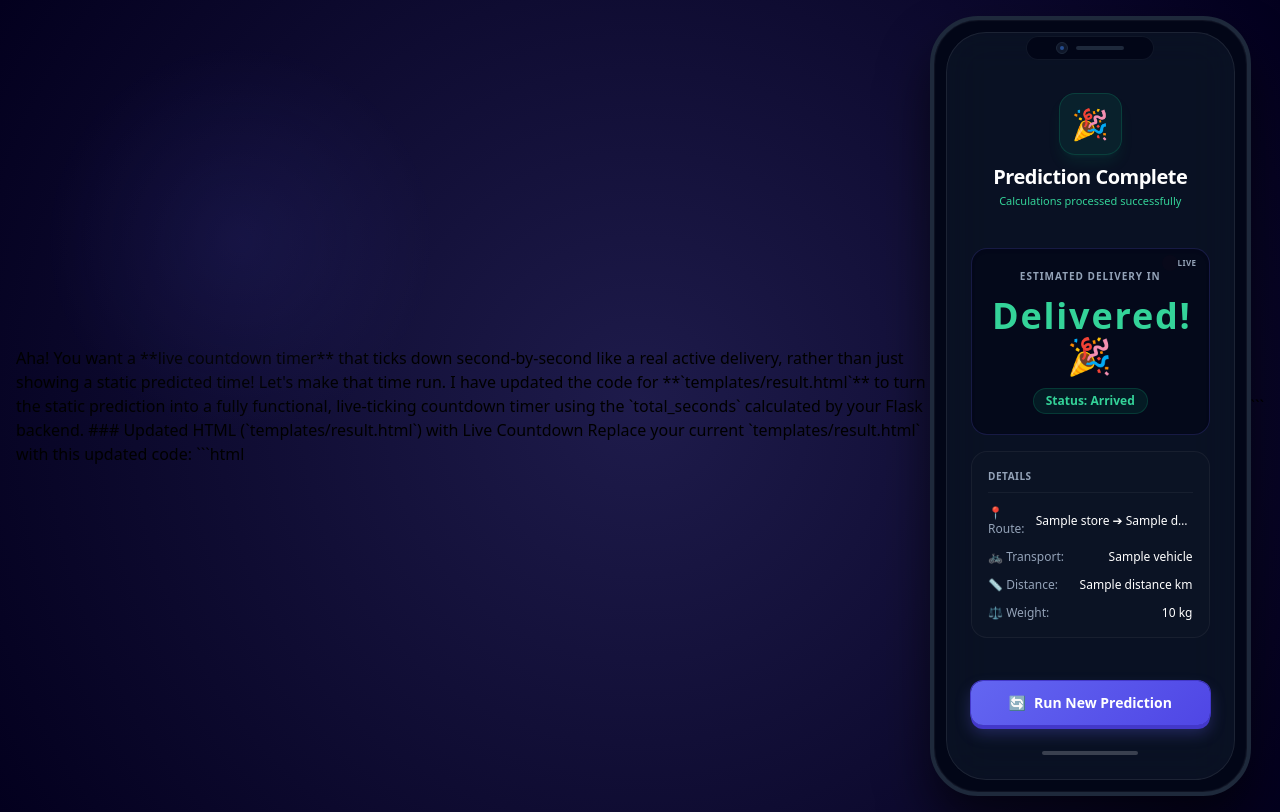
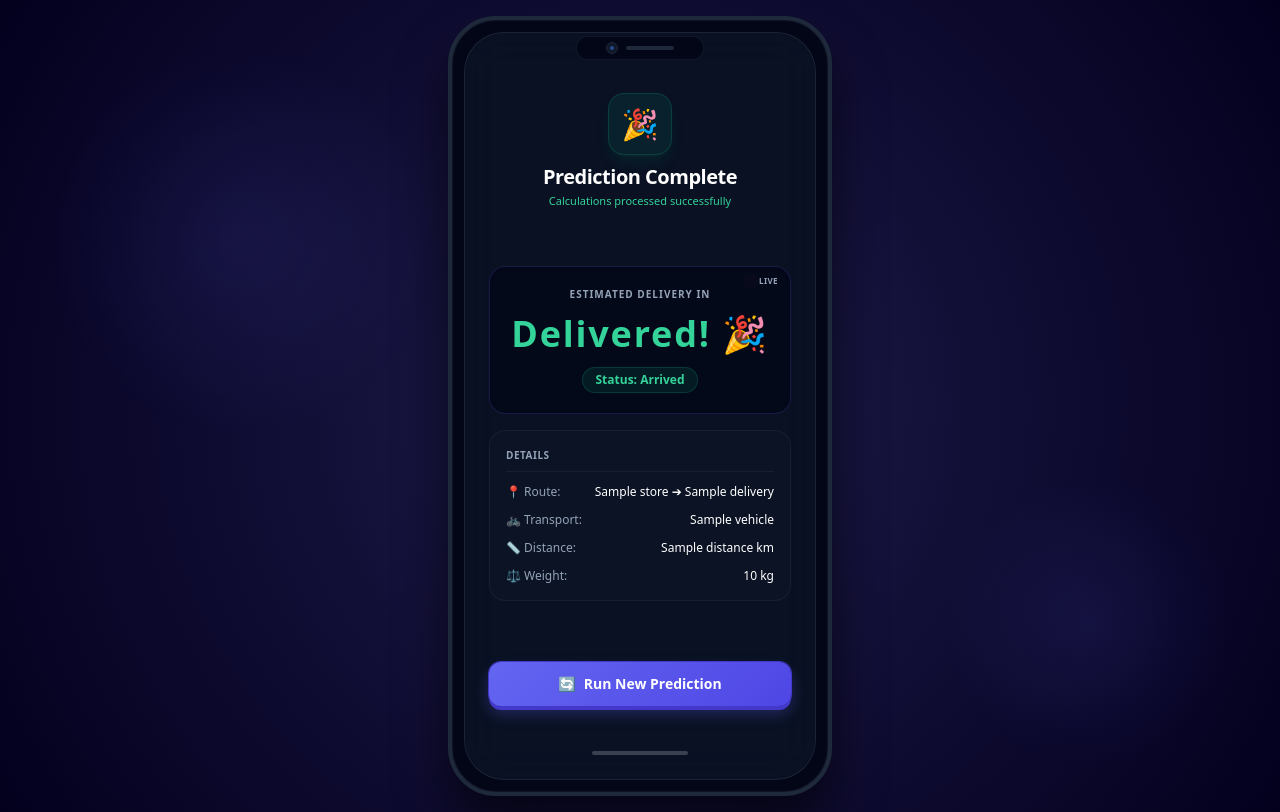
Before and after one commit to kavitha27c-droid/delivery-track, a Flask app: template templates/result.html in a window 1280 px wide. Run offline with Flask 3, Linux system fonts and the light colour scheme; the template is opened without the code that fills it: most values are stand-ins (such as "Sample title", 1, 10 or a date in 2020); some libraries are stand-ins or nearby versions.

Commit message:
Update result.html

````diff
--- a/templates/result.html
+++ b/templates/result.html
@@ -1,12 +1,3 @@
-Aha! You want a **live countdown timer** that ticks down second-by-second like a real active delivery, rather than just showing a static predicted time!
-
-Let's make that time run. I have updated the code for **`templates/result.html`** to turn the static prediction into a fully functional, live-ticking countdown timer using the `total_seconds` calculated by your Flask backend.
-
-### Updated HTML (`templates/result.html`) with Live Countdown
-
-Replace your current `templates/result.html` with this updated code:
-
-```html
 <!DOCTYPE html>
 <html lang="en">
 <head>
@@ -243,5 +234,3 @@ Replace your current `templates/result.html` with this updated code:
     </script>
 </body>
 </html>
-
-```
````
